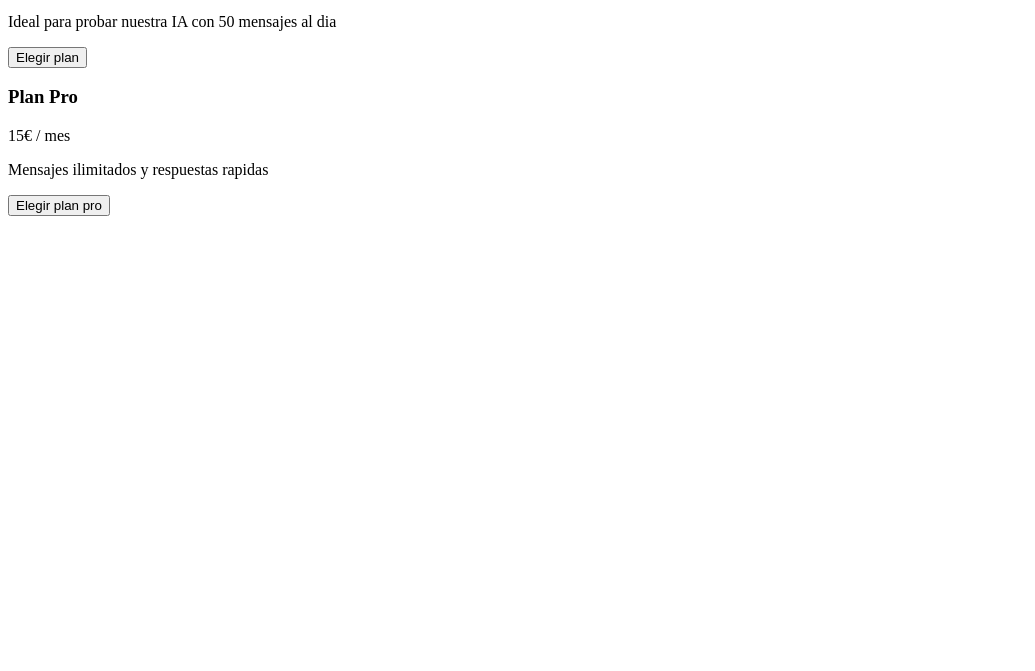
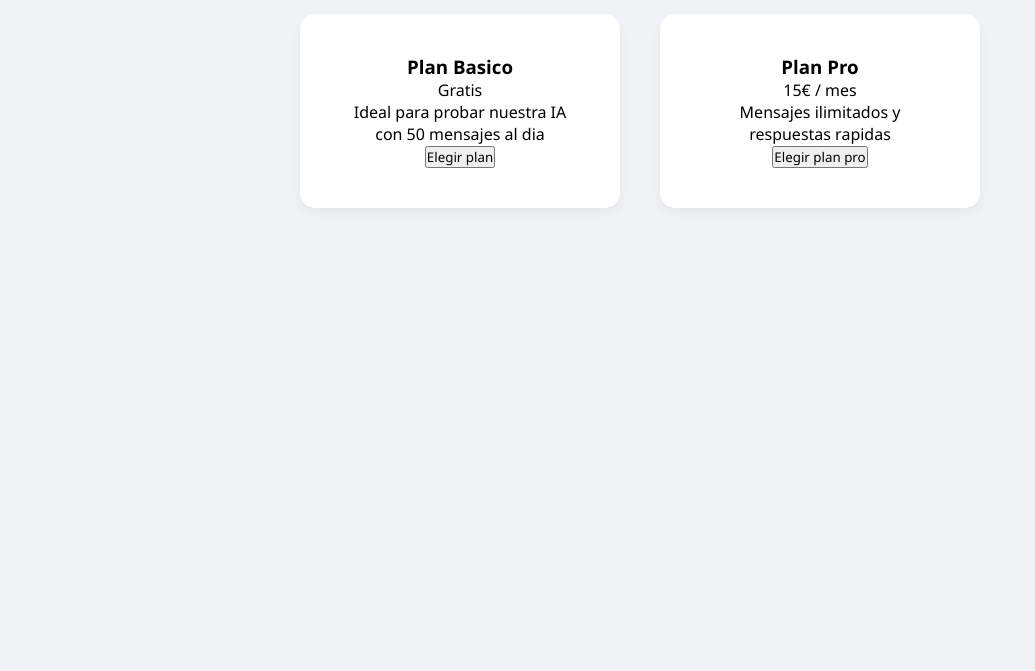
Before and after one commit to danielapaz11/serprofes, a plain HTML site: page 20260424/index.html in a window 1280 px wide. Shown: the part 129-800 px from the top of the page, without its empty margins (0-1035 px from the left). Drawn offline with Linux system fonts and the light colour scheme.

Commit message:
new index and file style.css

```diff
--- a/20260424/index.html
+++ b/20260424/index.html
@@ -1,10 +1,13 @@
 <!DOCTYPE html>
 <html lang="en">
+
 <head>
     <meta charset="UTF-8">
     <meta name="viewport" content="width=device-width, initial-scale=1.0">
     <title>Tarjetas Premium Flexbox</title>
+    <link rel="stylesheet" href="style.css">
 </head>
+
 <body>
     <header style="text-align: center; margin-top: 20px;">
         <h2>Nuestros planes de IA</h2>
@@ -27,4 +30,5 @@
         </article>
     </main>
 </body>
+
 </html>
--- /dev/null
+++ b/20260424/style.css
@@ -0,0 +1,44 @@
+/* AGREGANDO ESTILOS A LAS TARJETAS */
+/* 1. RESETEO BASICO */
+*{
+    margin: 0;
+    padding: 0;
+    box-sizing: border-box;
+    font-family: 'Segoe UI', Tahoma, Geneva, Verdana, sans-serif;
+}
+
+body{
+    background-color: #f0f2f5;
+    padding: 50px;
+}
+
+/* 2. RESETEO FLEXBOX */
+.contenedor-tarjetas{
+    display: flex; /*Tarjetas alineadas horizontalmente*/
+    justify-content: center; /*Tarjetas centren de la pantalla*/
+    gap: 40px; /*Separación perfecta entre tarjeta y tarjeta*/
+    margin-top: 40px;
+}
+
+/* DISEÑO BASE DE LA TARJETA */
+.tarjeta{
+    background-color: white;
+    width: 320px;
+    padding: 40px;
+    border-radius: 15px;
+    text-align: center;
+
+    box-shadow: 0 4px 10px rgba(0, 0, 0, 0.05); /*Sombra de la caja*/
+    transition: transform 0.3s ease, box-shadow 0.3s ease;/*Si cambia de pocision o sombra que sea suavemente*/
+
+}
+
+/* 4. EL EFECTO WOW */
+
+.tarjeta:hover{
+    /* Al pasar el raton la tarjeta flota 10px hacia arriba */
+    transform: translate(-10px);
+    /* La sombra se hace mas grande y oscura */
+    box-shadow: 0 15px 30px rgba(0, 0, 0, 0.07);
+
+}
```
